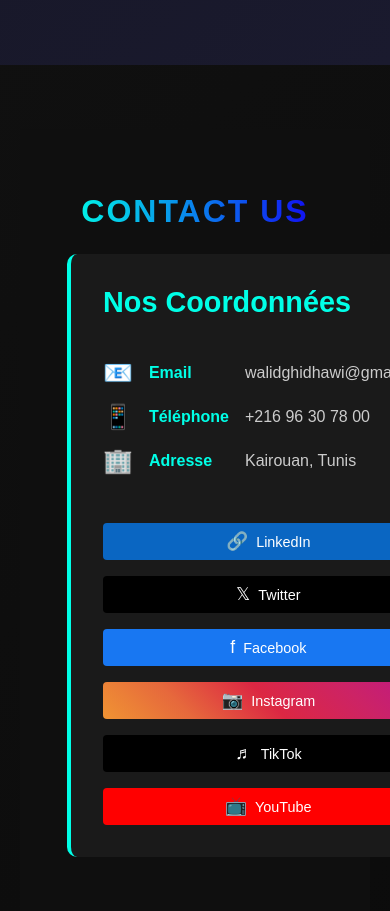
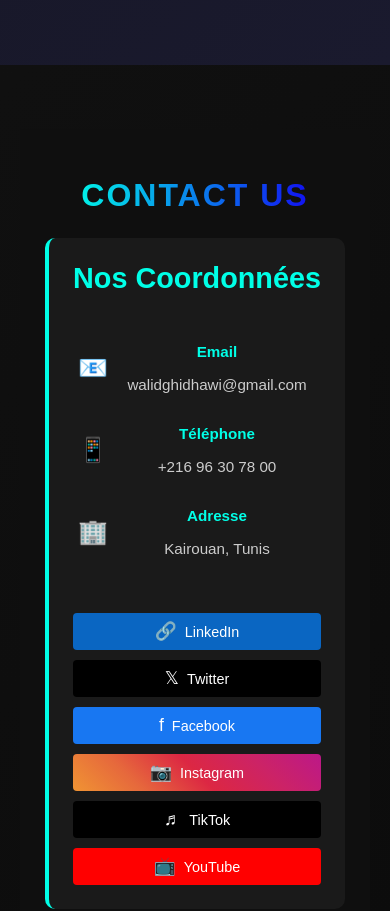
Before and after one commit to Walidghidhaoui/CRAVIMOOR, a React (Create React App) app: page / in a window 390 px wide. Shown: the part 9100-10011 px from the top of the page. Built offline with nearby package versions, Linux system fonts and the light colour scheme.

Commit message:
Update ContactUs.css
reparation ContactUs.css

```diff
--- a/src/components/ContactUs.css
+++ b/src/components/ContactUs.css
@@ -192,29 +192,56 @@
 
 /* Responsive */
 @media (max-width: 768px) {
+  .contact-section {
+    padding: 3rem 15px; /* ← padding horizontal uniforme */
+  }
+
   .contact-container {
     grid-template-columns: 1fr;
-    padding: 0 15px; /* ← uniforme */
+    padding: 0 10px;
     width: 100%;
-    max-width: none;
     margin: 0 auto;
     box-sizing: border-box;
+    overflow-x: hidden;
   }
 
   .contact-info-card,
   .contact-form {
     width: 100%;
     box-sizing: border-box;
+    text-align: center; /* ← CENTRÉ ! */
+    padding: 1.5rem;
+  }
+
+  /* Réinitialise l’alignement du tableau */
+  .contact-table {
+    margin: 0 auto;
+    width: 100%;
+    max-width: 350px;
+  }
+
+  .contact-table td {
+    text-align: center !important;
+    padding: 0.5rem 0 !important;
+  }
+
+  .label-cell, .value-cell {
+    display: block;
+    font-size: 0.95rem;
   }
 
   .social-links {
+    justify-content: center;
     align-items: center;
-    justify-content: center;
+    flex-direction: column;
+    gap: 10px;
   }
 
   .social-button {
     width: 100%;
+    max-width: 300px;
+    justify-content: center;
     text-align: center;
-    justify-content: center;
+    margin: 0 auto;
   }
 }
```
